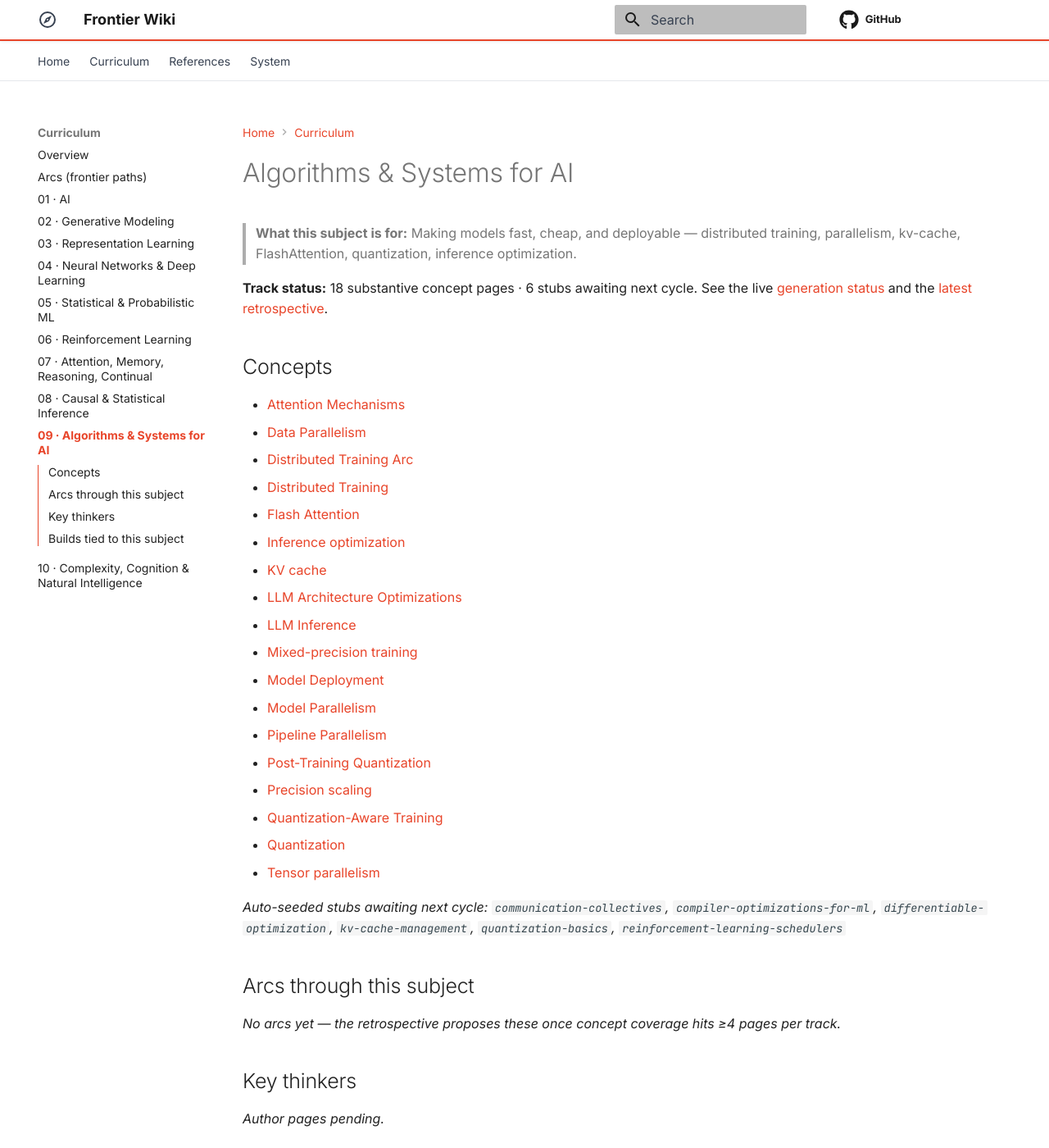
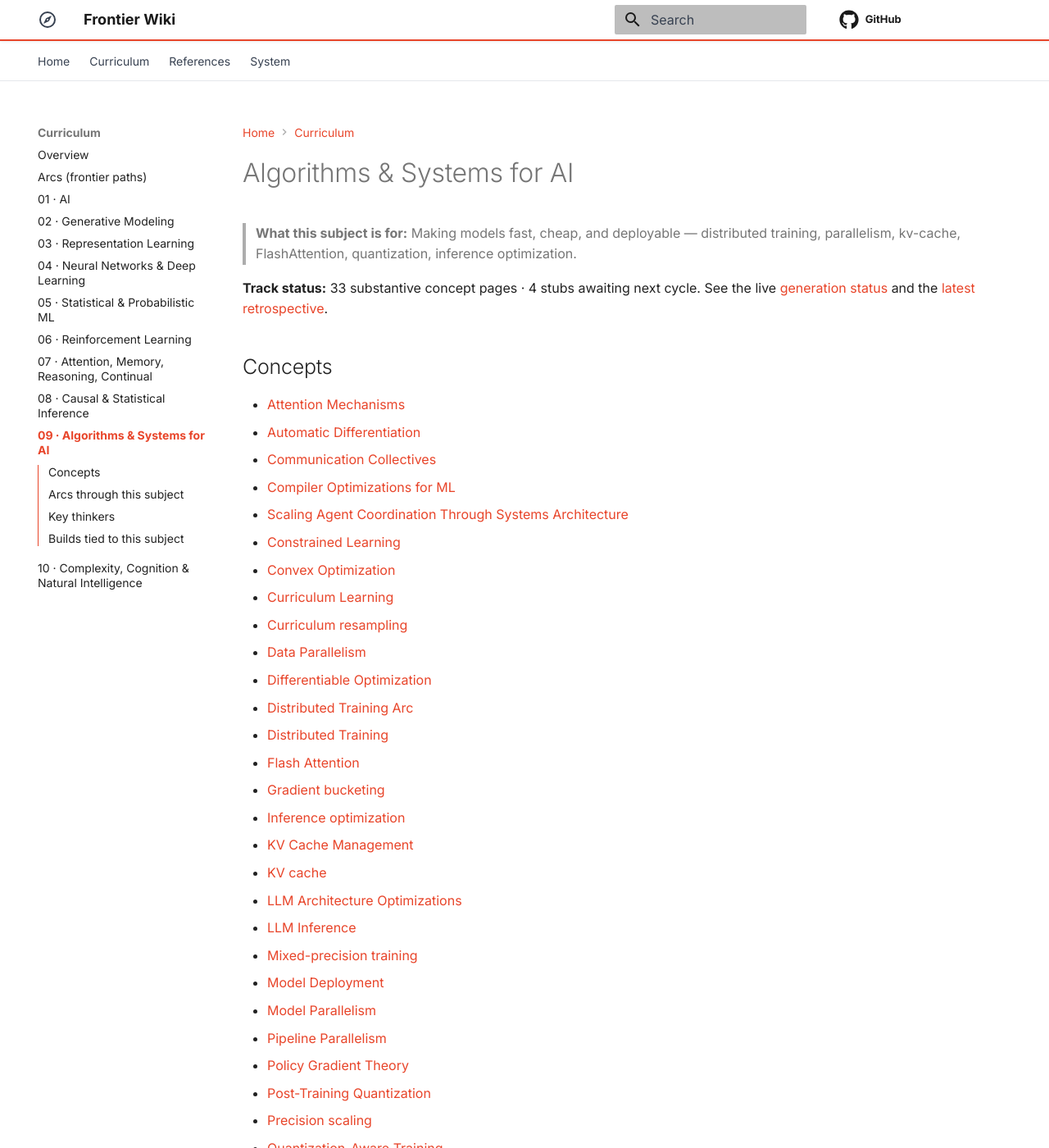
Before and after one commit to prabakaranc98/FAIRE, an MkDocs documentation site: the page built from docs/curriculum/core/09-algorithms-systems-for-ai/index.md, in a window 1280 px wide and 1400 px high. Shown: the whole window at 82% size. Built offline with MkDocs 1.6.1 and Material for MkDocs 9.7.7, drawn with Linux system fonts in a browser that asks for light colours; comment, search, counter and statistics services are not loaded; some of the changed text lies outside the part shown.

```diff
--- a/docs/curriculum/core/09-algorithms-systems-for-ai/index.md
+++ b/docs/curriculum/core/09-algorithms-systems-for-ai/index.md
@@ -15,16 +15,27 @@
 
 > **What this subject is for:** Making models fast, cheap, and deployable — distributed training, parallelism, kv-cache, FlashAttention, quantization, inference optimization.
 
-**Track status:** 18 substantive concept pages · 6 stubs awaiting next cycle. See the live [generation status](../../../system/status.md) and the [latest retrospective](../../../system/backlog.md).
+**Track status:** 33 substantive concept pages · 4 stubs awaiting next cycle. See the live [generation status](../../../system/status.md) and the [latest retrospective](../../../system/backlog.md).
 
 ## Concepts
 
 - [Attention Mechanisms](concepts/attention-mechanisms/)
+- [Automatic Differentiation](concepts/automatic-differentiation/)
+- [Communication Collectives](concepts/communication-collectives/)
+- [Compiler Optimizations for ML](concepts/compiler-optimizations-for-ml/)
+- [Scaling Agent Coordination Through Systems Architecture](concepts/connected-topics-template-09-algorithms-systems-for-ai/)
+- [Constrained Learning](concepts/constrained-learning/)
+- [Convex Optimization](concepts/convex-optimization/)
+- [Curriculum Learning](concepts/curriculum-learning/)
+- [Curriculum resampling](concepts/curriculum-resampling/)
 - [Data Parallelism](concepts/data-parallelism/)
+- [Differentiable Optimization](concepts/differentiable-optimization/)
 - [Distributed Training Arc](concepts/distributed-training-arc/)
 - [Distributed Training](concepts/distributed-training/)
 - [Flash Attention](concepts/flash-attention/)
+- [Gradient bucketing](concepts/gradient-bucketing/)
 - [Inference optimization](concepts/inference-optimization/)
+- [KV Cache Management](concepts/kv-cache-management/)
 - [KV cache](concepts/kv-cache/)
 - [LLM Architecture Optimizations](concepts/llm-architecture-optimizations/)
 - [LLM Inference](concepts/llm-inference/)
@@ -32,13 +43,17 @@
 - [Model Deployment](concepts/model-deployment/)
 - [Model Parallelism](concepts/model-parallelism/)
 - [Pipeline Parallelism](concepts/pipeline-parallelism/)
+- [Policy Gradient Theory](concepts/policy-gradient-theory/)
 - [Post-Training Quantization](concepts/post-training-quantization/)
 - [Precision scaling](concepts/precision-scaling/)
 - [Quantization-Aware Training](concepts/quantization-aware-training/)
+- [Quantization Basics](concepts/quantization-basics/)
 - [Quantization](concepts/quantization/)
+- [Reinforcement Learning Schedulers](concepts/reinforcement-learning-schedulers/)
+- [Tensor Cores](concepts/tensor-cores/)
 - [Tensor parallelism](concepts/tensor-parallelism/)
 
-*Auto-seeded stubs awaiting next cycle: `communication-collectives`, `compiler-optimizations-for-ml`, `differentiable-optimization`, `kv-cache-management`, `quantization-basics`, `reinforcement-learning-schedulers`*
+*Auto-seeded stubs awaiting next cycle: `collective-communication`, `long-context-models`, `reinforcement-learning`, `rlhf-infrastructure-overview`*
 
 ## Arcs through this subject
 
```
Also changed, not shown: docs/curriculum/core/01-ai/index.md (+1 -1 lines), docs/curriculum/core/02-generative-modeling/index.md (+1 -1 lines), docs/curriculum/core/03-representation-learning/index.md (+1 -1 lines), docs/curriculum/core/04-neural-networks-deep-learning/index.md (+7 -3 lines), docs/curriculum/core/05-statistical-probabilistic-ml/index.md (+3 -4 lines), 1 other file.
